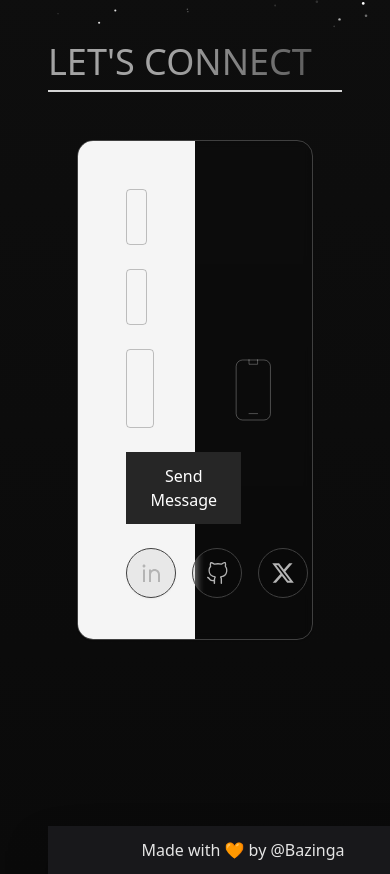
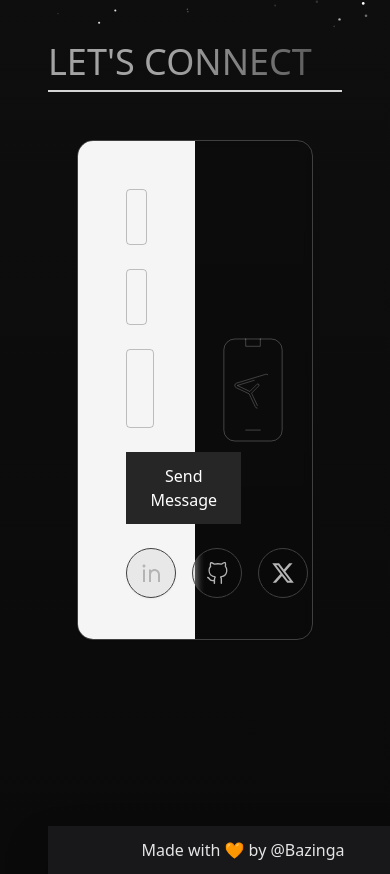
Before and after one commit to AbhishekSingh0901/portfolio, a React (Vite) app in the folder frontend/: page / in a window 390 px wide. Shown: the part 5408-6282 px from the top of the page. Built offline with nearby package versions, Linux system fonts and the light colour scheme; a web font is replaced by a local one.

Commit message:
fixing responsive designs

```diff
--- a/frontend/src/components/ThreeDCard.jsx
+++ b/frontend/src/components/ThreeDCard.jsx
@@ -2,8 +2,8 @@ import { CardBody, CardContainer, CardItem } from "./ui/3d-card";
 
 export function ThreeDCardDemo({ name, description, image }) {
   return (
-    <CardContainer className="inter-var">
-      <CardBody className="bg-gray-50 relative group/card  dark:hover:shadow-2xl dark:hover:shadow-white/[0.1] dark:bg-neutral-800 dark:border-white/[0.2] border-black/[0.1] w-auto sm:w-[30rem] h-auto rounded-xl p-6 border  ">
+    <CardContainer className="inter-var relative hover:z-50">
+      <CardBody className=" bg-gray-50 relative group/card dark:hover:shadow-white/[0.1] dark:bg-neutral-800 dark:border-white/[0.2] border-black/[0.1]  2xl:w-[26rem] sm:w-[30rem] h-auto rounded-xl p-6 border  ">
         <CardItem
           translateZ="50"
           className="text-xl font-bold text-neutral-600 dark:text-white"
--- a/frontend/src/components/ui/AnimatedContact.jsx
+++ b/frontend/src/components/ui/AnimatedContact.jsx
@@ -2,30 +2,46 @@ import { motion } from "framer-motion";
 
 function AnimatedContact() {
   return (
-    <motion.svg
+    <>
+      <svg
         xmlns="http://www.w3.org/2000/svg"
         fill="none"
         viewBox="0 0 24 24"
-      strokeWidth={0.1}
+        strokeWidth={0.05}
         stroke="#f5f5f5"
-      className=" w-full h-full"
+        className=" w-full h-full absolute top-1/2 left-1/2 -translate-x-1/2 -translate-y-1/2"
+      >
+        <path
+          strokeLinecap="round"
+          strokeLinejoin="round"
+          d="M10.5 1.5H8.25A2.25 2.25 0 0 0 6 3.75v16.5a2.25 2.25 0 0 0 2.25 2.25h7.5A2.25 2.25 0 0 0 18 20.25V3.75a2.25 2.25 0 0 0-2.25-2.25H13.5m-3 0V3h3V1.5m-3 0h3m-3 18.75h3"
+        />
+      </svg>
+      <motion.svg
+        xmlns="http://www.w3.org/2000/svg"
+        width="32"
+        height="32"
+        fill="none"
+        strokeWidth={1.5}
+        stroke="#f5f5f5"
+        className=" w-1/3 h-1/3 absolute top-1/2 left-1/2 -translate-x-1/2 -translate-y-1/2"
+        viewBox="0 0 256 256"
       >
         <motion.path
           initial={{ pathLength: 0 }}
           whileInView={{ pathLength: 1 }}
           transition={{
-          duration: 2.5,
+            duration: 2,
             ease: "easeInOut",
             repeat: Infinity,
             repeatType: "loop",
             repeatDelay: 0.5,
             delay: 1,
           }}
-        strokeLinecap="round"
-        strokeLinejoin="round"
-        d="M10.5 1.5H8.25A2.25 2.25 0 0 0 6 3.75v16.5a2.25 2.25 0 0 0 2.25 2.25h7.5A2.25 2.25 0 0 0 18 20.25V3.75a2.25 2.25 0 0 0-2.25-2.25H13.5m-3 0V3h3V1.5m-3 0h3m-3 18.75h3"
-      />
+          d="M227.32,28.68a16,16,0,0,0-15.66-4.08l-.15,0L19.57,82.84a16,16,0,0,0-2.42,29.84l85.62,40.55,40.55,85.62A15.86,15.86,0,0,0,157.74,248q.69,0,1.38-.06a15.88,15.88,0,0,0,14-11.51l58.2-191.94c0-.05,0-.1,0-.15A16,16,0,0,0,227.32,28.68ZM157.83,231.85l-.05.14L118.42,148.9l47.24-47.25a8,8,0,0,0-11.31-11.31L107.1,137.58,24,98.22l.14,0L216,40Z"
+        ></motion.path>
       </motion.svg>
+    </>
   );
 }
 
--- a/frontend/src/pages/Contact.jsx
+++ b/frontend/src/pages/Contact.jsx
@@ -55,7 +55,7 @@ function Contact() {
               <Links textColor="text-neutral-800" iconColor="text-neural-950" />
             </div>
           </div>
-          <div className="p-6 h-full flex items-center justify-center w-1/2">
+          <div className=" p-6 h-full relative w-1/2">
             <AnimatedContact />
           </div>
         </motion.div>
--- a/frontend/src/pages/Skills.jsx
+++ b/frontend/src/pages/Skills.jsx
@@ -29,7 +29,7 @@ function Skills() {
     },
   };
   return (
-    <section className=" relative  mb-20 md:p-20 p-3 px-12 overflow-hidden">
+    <section className="relative  mb-20 md:p-20 p-3 px-12 overflow-hidden">
       <div className="relative z-20 ">
         <motion.h2
           initial={{ opacity: 0, y: "-3rem" }}
--- a/frontend/tailwind.config.js
+++ b/frontend/tailwind.config.js
@@ -12,6 +12,9 @@ export default {
   content: ["./index.html", "./src/**/*.{js,ts,jsx,tsx}"],
   theme: {
     extend: {
+      screens: {
+        "2xl": "1720px",
+      },
       backgroundImage: {
         home: "url(./src/assets/bg.jpg)",
         tranquil: "url(./src/assets/tranquil.png)",
```
Lines whose indentation alone changed are shown as unchanged.
